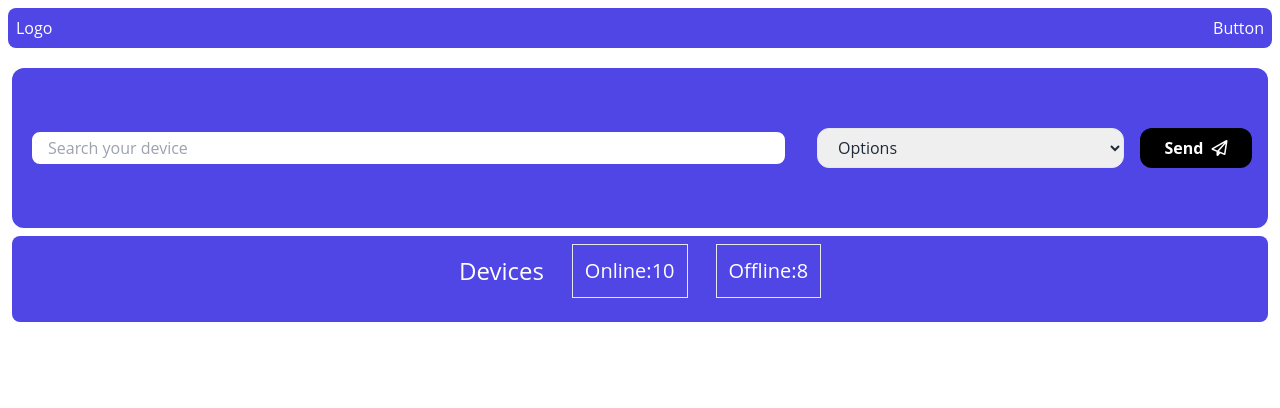
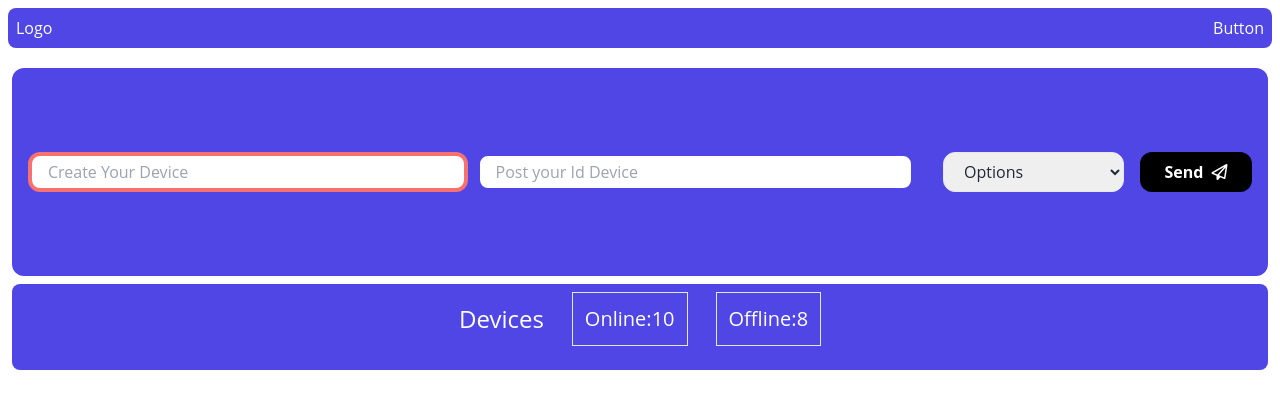
Before and after one commit to facundh23/Talent-Arena24, a React (Vite) app in the folder Frontend/: page / in a window 1280 px wide. Shown: the top 408 px of the page. Built offline with nearby package versions, Linux system fonts and the light colour scheme.

Commit message:
Form in progress

```diff
--- a/Frontend/src/core/use-case/search-query.use-case.ts
+++ b/Frontend/src/core/use-case/search-query.use-case.ts
@@ -1,15 +1,15 @@
 import { SearchResp } from "../../interfaces/searchQueryResp";
 
 
-export const searchQueryUseCase = async (query:string, option:string) => {
-
+export const searchQueryUseCase = async (name:string, type:string, id:string) => {
+   debugger
     try {
-        const resp = await fetch(`${import.meta.env.VITE_GPT_API}/search`,{
+        const resp = await fetch(`http://localhost:3000/device`,{
             method:'POST',
             headers: {
                 'Content-type': 'application/json'
             },
-            body: JSON.stringify({query, option}),
+            body: JSON.stringify({name, type, id}),
         });
         if (!resp.ok) throw new Error("I couldn't make the request");
         const {content} = await resp.json() as SearchResp;
--- a/Frontend/src/presentation/components/ConsultDeviceText.tsx
+++ b/Frontend/src/presentation/components/ConsultDeviceText.tsx
@@ -1,7 +1,7 @@
 import { useState, FormEvent } from 'react';
 
 interface Props {
-    onSendQuery: (query: string, selectedOption: string) => void ;
+    onSendQuery: (query: string, selectedOption: string, id:string) => void ;
     placeholder: string;
     options : Options[]
 }
@@ -16,36 +16,47 @@ interface Options {
 
 const ConsultDeviceText = ({ onSendQuery, placeholder, options }: Props) => {
     const [query, setQuery] = useState<string>('');
+    const [id, setId] = useState<string>('');
     const [selectedOption, setSelectedOption] = useState<string>('')
 
     const handleSendQuery = (event: FormEvent<HTMLFormElement>) => {
         event?.preventDefault();
         if(query.trim().length === 0) return;
-        onSendQuery(query,selectedOption);
+        onSendQuery(query,selectedOption, id);
         setQuery('');
     }
     return (
         <form
             onSubmit={handleSendQuery}
-            className='flex flex-col w-full md:flex-row items-center justify-center h-40 p-2 rounded-xl bg-indigo-600  px-4 w-100%'
+            className='flex flex-col w-full md:flex-row items-center justify-center h-52 p-2 rounded-xl bg-indigo-600  px-4 w-100%'
         >
             <div className='flex-grow w-full'>
                 <div className='flex flex-col items-center gap-2 md:flex-row md:w-100%'>
                     <input
                     type="text"
                     autoFocus
-                    name='Message'
+                    name='name'
                     className={selectedOption === '' ? 'w-full rounded-xl focus:outline-none focus:border-indigo-600 pl-4 h-10 border-red-400 border-4 text-red-900'  : 'w-full border rounded-xl text-gray-800 focus:outline-none focus:border-indigo-300 pl-4 h-10'}
-                    placeholder={placeholder}
+                    placeholder='Create Your Device'
                     value={query}
                     onChange={(e) => setQuery(e.target.value)}
 
                     />
-                    <select name='select'
+                    <input
+                    type="text"
+                    autoFocus
+                    name='id'
+                    className={selectedOption === '' ? 'w-full rounded-xl focus:outline-none focus:border-indigo-600 pl-4 h-10 border-red-400 border-4 text-red-900'  : 'w-full border rounded-xl text-gray-800 focus:outline-none focus:border-indigo-300 pl-4 h-10'}
+                    placeholder='Post your Id Device'
+                    value={id}
+                    onChange={(e) => setId(e.target.value)}
+
+                    />
+                    <select name='type' onChange={(e) => setSelectedOption(e.target.value)}
                     className='w-full md:w-2/5 md:ml-5  border rounded-xl text-gray-800 focus:outline-none focus:border-indigo-600 pl-4 h-10'>
                         <option value="">Options</option>
                         {
-                            options && options.map(device => (
+                             options.map(device => (
 
                                 <option key={device.id} value={device.id}>{device.text}</option>
                             ))
--- /dev/null
+++ b/Frontend/src/presentation/modal/CreateDevice.tsx
@@ -0,0 +1,11 @@
+import React from 'react'
+
+const CreateDevice = () => {
+  return (
+    <div>
+
+    </div>
+  )
+}
+
+export default CreateDevice
--- a/Frontend/src/presentation/pages/home/HomePage.tsx
+++ b/Frontend/src/presentation/pages/home/HomePage.tsx
@@ -19,12 +19,12 @@ export const HomePage = () => {
   const [messages, setMessages] = useState<Message[]>([]);
 
 
-  const handlePost = async(text:string, selectedOption:string) => {
+  const handlePost = async(text:string, selectedOption:string, id:string) => {
     setIsloading(true);
     const newQuery = `${text} - ${selectedOption}`
     setMessages((prev) => [...prev, {text:newQuery}]);
 
-    const data = await searchQueryUseCase(text, selectedOption)
+    const data = await searchQueryUseCase(text, selectedOption, id)
     if(!data.ok) return;
 
     setIsloading(false);
@@ -32,7 +32,7 @@ export const HomePage = () => {
 
   return (
     <div>
-      <ConsultDeviceText placeholder="Search your device" onSendQuery={handlePost} options={devices} />
+      <ConsultDeviceText placeholder="Create your device" onSendQuery={handlePost} options={devices} />
       <CounterDevices />
     </div>
   )
```
